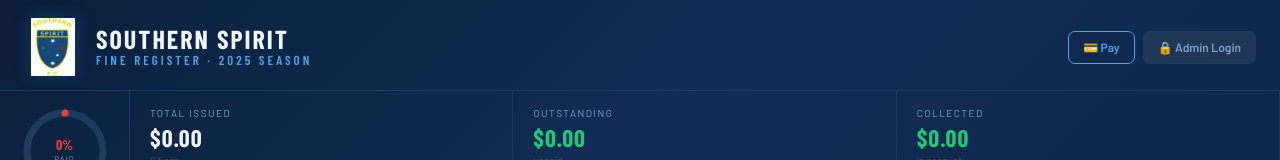
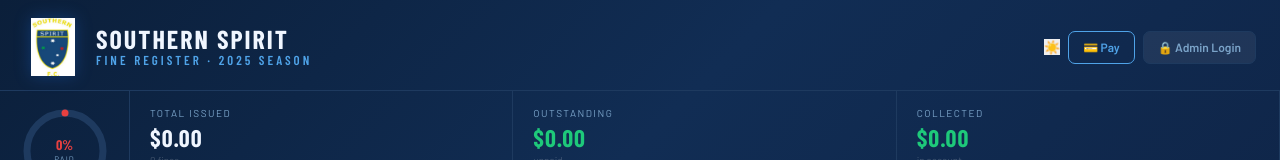
Before and after one commit to tinolovessoccer/Southern-Spirit-Fines, a React (Create React App) app: page / in a window 1280 px wide. Shown: the top 160 px of the page. Built offline with nearby package versions, Linux system fonts and the light colour scheme; no server answers; the database is empty; a web font is replaced by a local one.

Commit message:
Update Header.js

```diff
--- a/src/components/Header.js
+++ b/src/components/Header.js
@@ -13,7 +13,7 @@ function TreasuryCircle({ collected, total }) {
     <div className="treasury">
       <div style={{ position: 'relative', width: 88, height: 88 }}>
         <svg width="88" height="88" viewBox="0 0 88 88" style={{ transform: 'rotate(-90deg)' }}>
-          <circle cx="44" cy="44" r={r} fill="none" stroke="#1e3a5f" strokeWidth="7" />
+          <circle cx="44" cy="44" r={r} fill="none" stroke="var(--line)" strokeWidth="7" />
           <circle cx="44" cy="44" r={r} fill="none" stroke={color} strokeWidth="7"
             strokeDasharray={`${dash} ${circ}`} strokeLinecap="round"
             style={{ transition: 'stroke-dasharray 0.8s ease, stroke 0.4s ease' }} />
@@ -33,7 +33,8 @@ function TreasuryCircle({ collected, total }) {
 
 export default function Header({
   isAdmin, session, totalAll, totalPaid, totalUnpaid, finesCount,
-  view, setView, onIssue, onPayment, onLogin, onLogout, onFinesList, onRoster
+  view, setView, onIssue, onPayment, onLogin, onLogout, onFinesList, onRoster,
+  isLight, onToggleTheme
 }) {
   return (
     <div className="header">
@@ -46,6 +47,9 @@ export default function Header({
           </div>
         </div>
         <div className="header-actions">
+          <button className="btn btn-theme" onClick={onToggleTheme} title={isLight ? 'Switch to dark mode' : 'Switch to light mode'}>
+            {isLight ? '🌙' : '☀️'}
+          </button>
           <button className="btn btn-sky" onClick={onPayment}>💳 Pay</button>
           {isAdmin ? (
             <>
```
